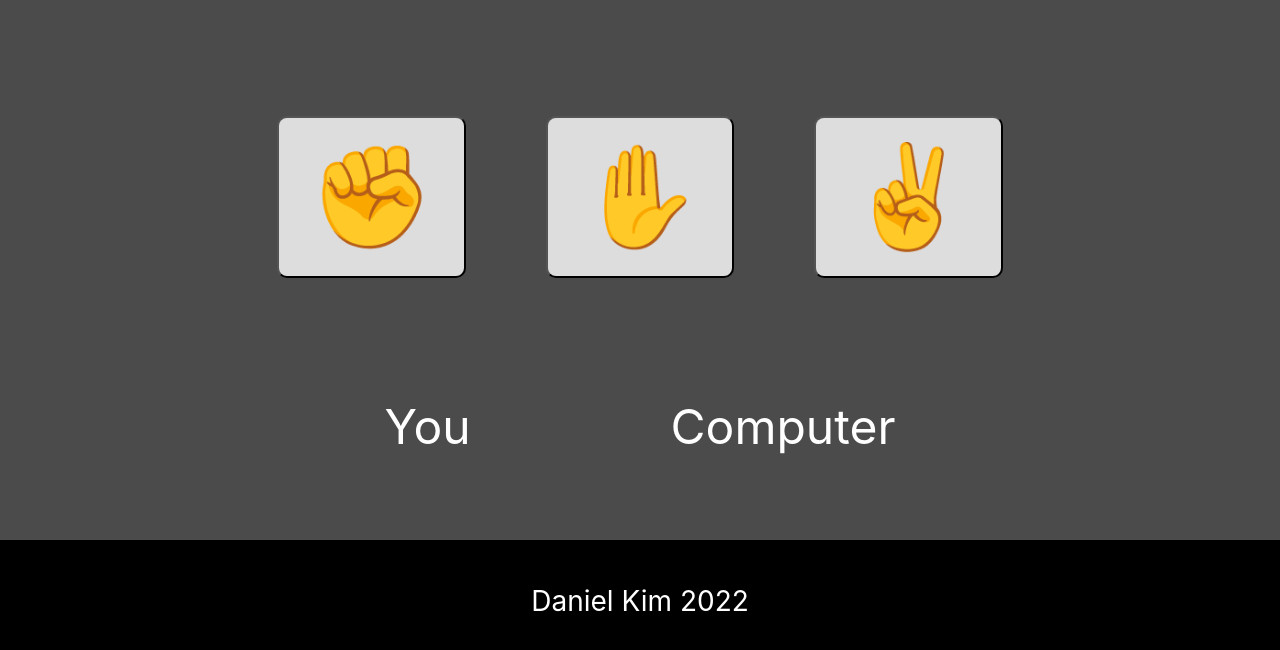
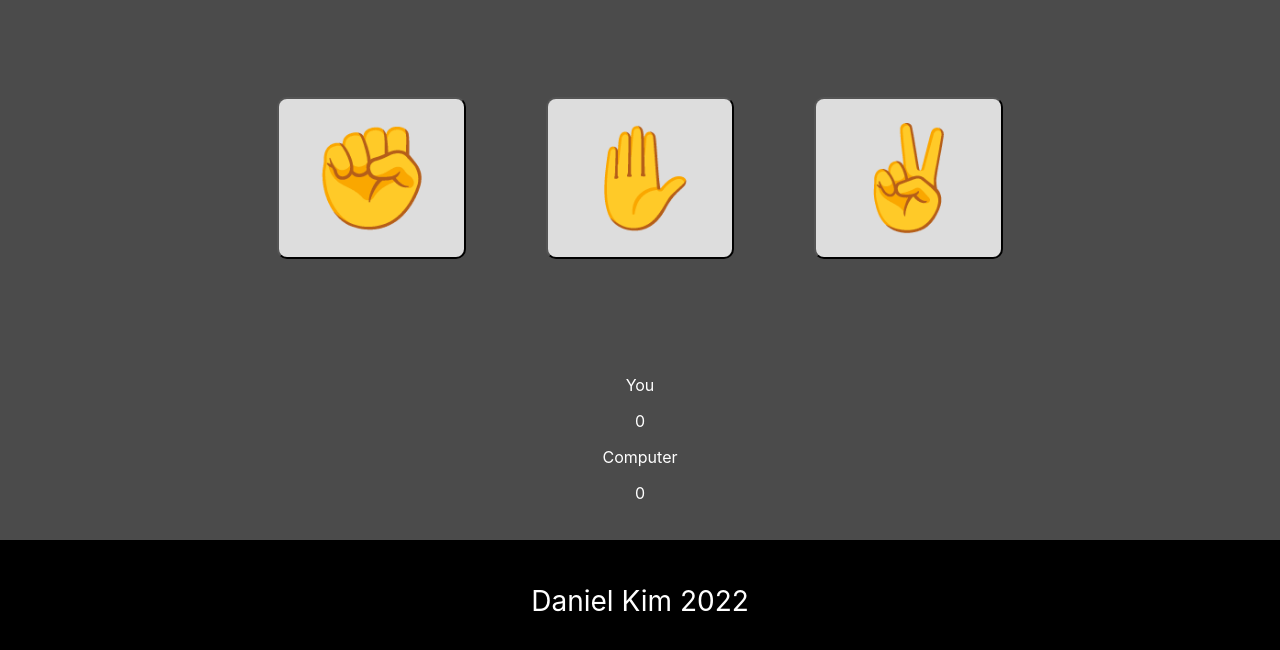
Before and after one commit to danielkim2711/rock-paper-scissors, a plain HTML site: page index.html in a window 1280 px wide. Shown: the part 412-1062 px from the top of the page. Drawn offline with Linux system fonts and the light colour scheme; a web font is replaced by a local one.

Commit message:
Redefine html elements

```diff
--- a/index.html
+++ b/index.html
@@ -19,14 +19,21 @@
         <p>First to score 5 points wins the game!</p>
       </div>
       <div class="game-container">
-        <button class="one">&#9994;</button>
-        <button class="two">&#9995;</button>
-        <button class="three">&#9996;</button>
+        <button class="rock">&#9994;</button>
+        <button class="paper">&#9995;</button>
+        <button class="scissors">&#9996;</button>
       </div>
-      <div class="result">
-        <p>You</p>
-        <p>Computer</p>
+      <div class="scoreboard">
+        <div class="player">
+          <p>You</p>
+          <p class="player-score">0</p>
+        </div>
+        <div class="computer">
+          <p>Computer</p>
+          <p class="computer-score">0</p>
+        </div>
       </div>
+      <p class="result"></p>
     </section>
 
     <footer>
```
